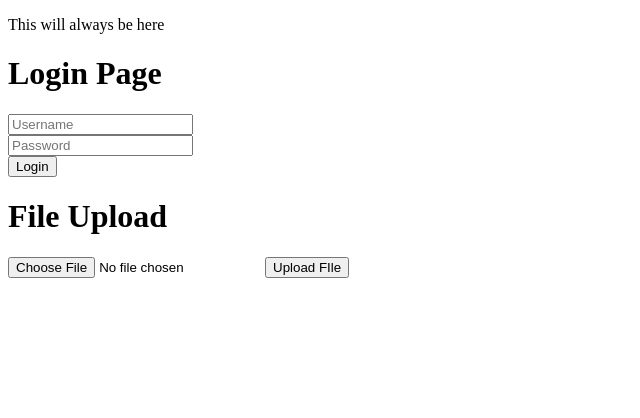
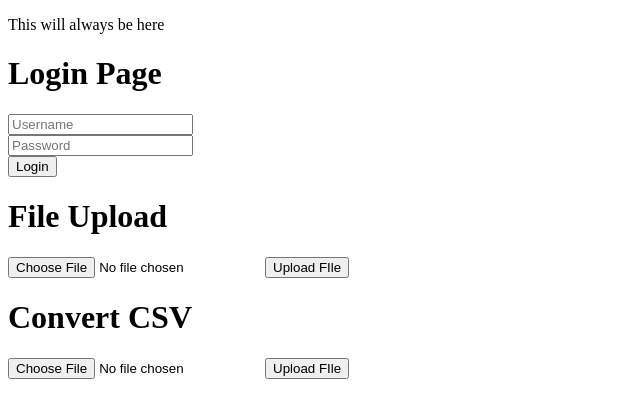
Before and after one commit to Somu60789/learn-flask-simple-application, a Flask app: page /dummy-login in a window 1280 px wide. Shown: the top 418 px of the page, without its empty margins (0-640 px from the left). Run offline with Flask 3, Linux system fonts and the light colour scheme.

Commit message:
Upload excel file, process it and convert it to csv and give it to user

```diff
--- a/app.py
+++ b/app.py
@@ -1,4 +1,4 @@
-from flask import Flask, request, make_response, render_template, redirect, url_for
+from flask import Flask, request, make_response, render_template, redirect, url_for, Response
 import pandas as pd
 
 app = Flask(__name__, template_folder="templates")
@@ -119,6 +119,20 @@ def fileUpload():
     return "Done"
 
 
+@app.route("/convert-csv", methods = ["POST"])
+def convertCSV():
+    file = request.files["file"]
+    df = pd.read_excel(file)
+    response = Response(
+        df.to_csv(),
+        mimetype="text/csv",
+        headers={
+            "Content-Disposition": "attachment; filename = result.csv"
+        }
+    )
+    return response
+
+
 
 if __name__ == '__main__':
     app.run( host='0.0.0.0', port = 8080, debug = True)
--- a/templates/dummyLogin.html
+++ b/templates/dummyLogin.html
@@ -15,4 +15,10 @@
 <input type = "file" name = "file" accept = "application/vnd.openxmlformats-officedocument.spreadsheetml.sheet, application/vnd.ms-excel, text/plain" required = "required">
 <input type = "submit" value = "Upload FIle">
 </form>
+
+<h1>Convert CSV</h1>
+<form method = "POST" action = "{{url_for("convertCSV")}}" enctype = "multipart/form-data">
+<input type = "file" name = "file" accept = application/vnd.ms-excel required = "required">
+<input type = "submit" value = "Upload FIle">
+</form>
 {% endblock %}
```
Also changed, not shown: 1 other file.
